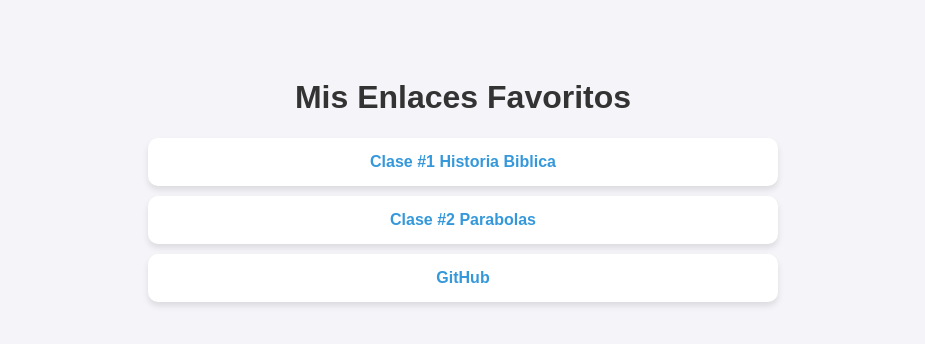
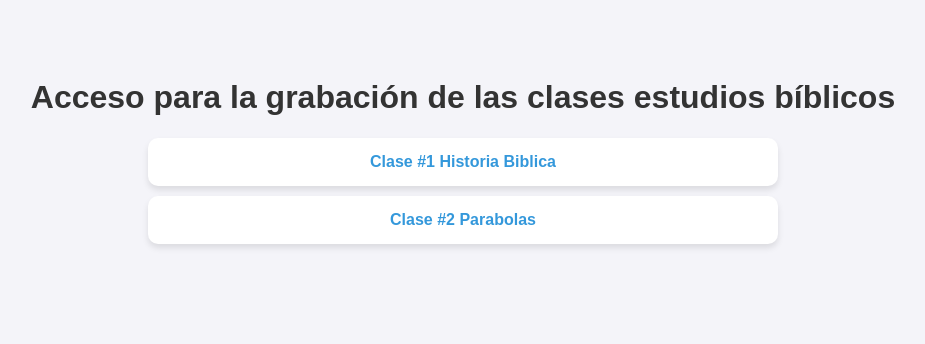
Before and after one commit to angelgranizo09/Enlaces-de-clases, a plain HTML site: page index.html in a window 1280 px wide. Shown: the whole page, without its empty margins (177-1102 px from the left). Drawn offline with Linux system fonts and the light colour scheme.

Commit message:
Update index.html

```diff
--- a/index.html
+++ b/index.html
@@ -48,11 +48,10 @@
     </style>
 </head>
 <body>
-    <h1>Mis Enlaces Favoritos</h1>
+    <h1>Acceso para la grabación de las clases estudios bíblicos</h1>
     <ul>
         <li><a href="https://youtu.be/Zgf5nOZnx0Y?si=eKzV05doXz89jlmg" target="_blank">Clase #1 Historia Biblica</a></li>
         <li><a href="" target="_blank">Clase #2 Parabolas</a></li>
-        <li><a href="" target="_blank">GitHub</a></li>
     </ul>
 </body>
 </html>
```
